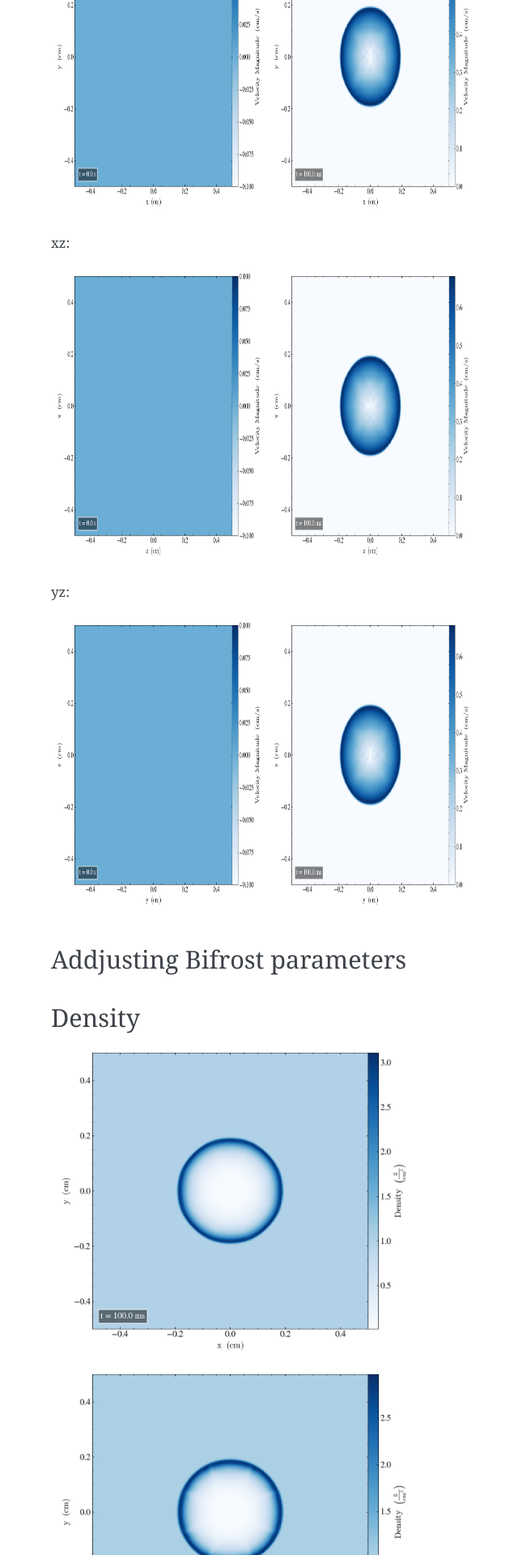
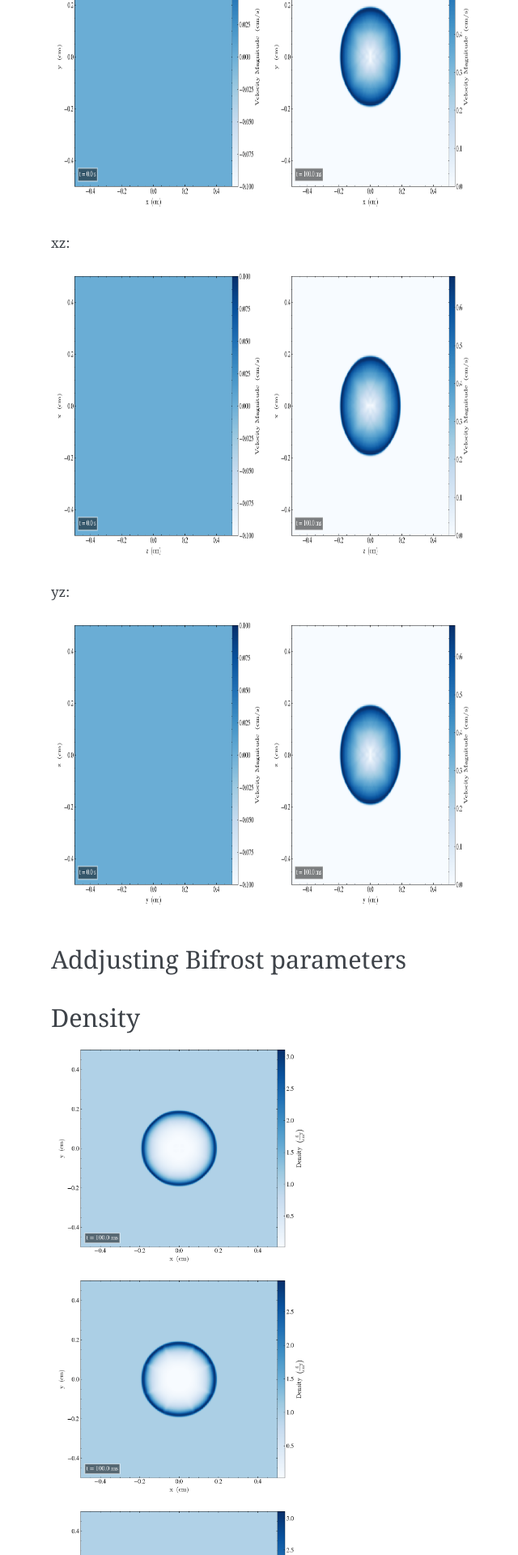
Before and after one commit to guadabsb15/summer_2021_report, a Sphinx documentation site: the page built from docs/source/sedov.rst, in a window 1280 px wide. Shown: the part 4480-6400 px from the top of the page at 81% size, without its empty margins (357-997 px from the left). Built offline with Sphinx 7.4.7, drawn with Linux system fonts in a browser that asks for light colours.

Commit message:
Adjusting images

```diff
--- a/docs/source/sedov.rst
+++ b/docs/source/sedov.rst
@@ -176,17 +176,17 @@ Density
 -------
 
 .. image:: images_sedov_bifrost/density_sedov_bifrost_xy_10.png
-    :width: 70 %
+    :width: 50 %
 .. image:: images_sedov_bifrost/density_sedov_bifrost_xy_increase10_Ca_10.png
-    :width: 70 %
+    :width: 50 %
 
 
 .. image:: images_sedov_bifrost/density_sedov_bifrost_xy_10.png
-    :width: 70 %
+    :width: 50 %
 .. image:: images_sedov_bifrost/density_sedov_bifrost_xy_increase10_U_10.png
-    :width: 70 %
+    :width: 50 %
 
 .. image:: images_sedov_bifrost/density_sedov_bifrost_xy_10.png
-    :width: 70 %
+    :width: 50 %
 .. image:: images_sedov_bifrost/density_sedov_bifrost_xy_decrease10_U_10.png
-    :width: 70 %
+    :width: 50 %
```
